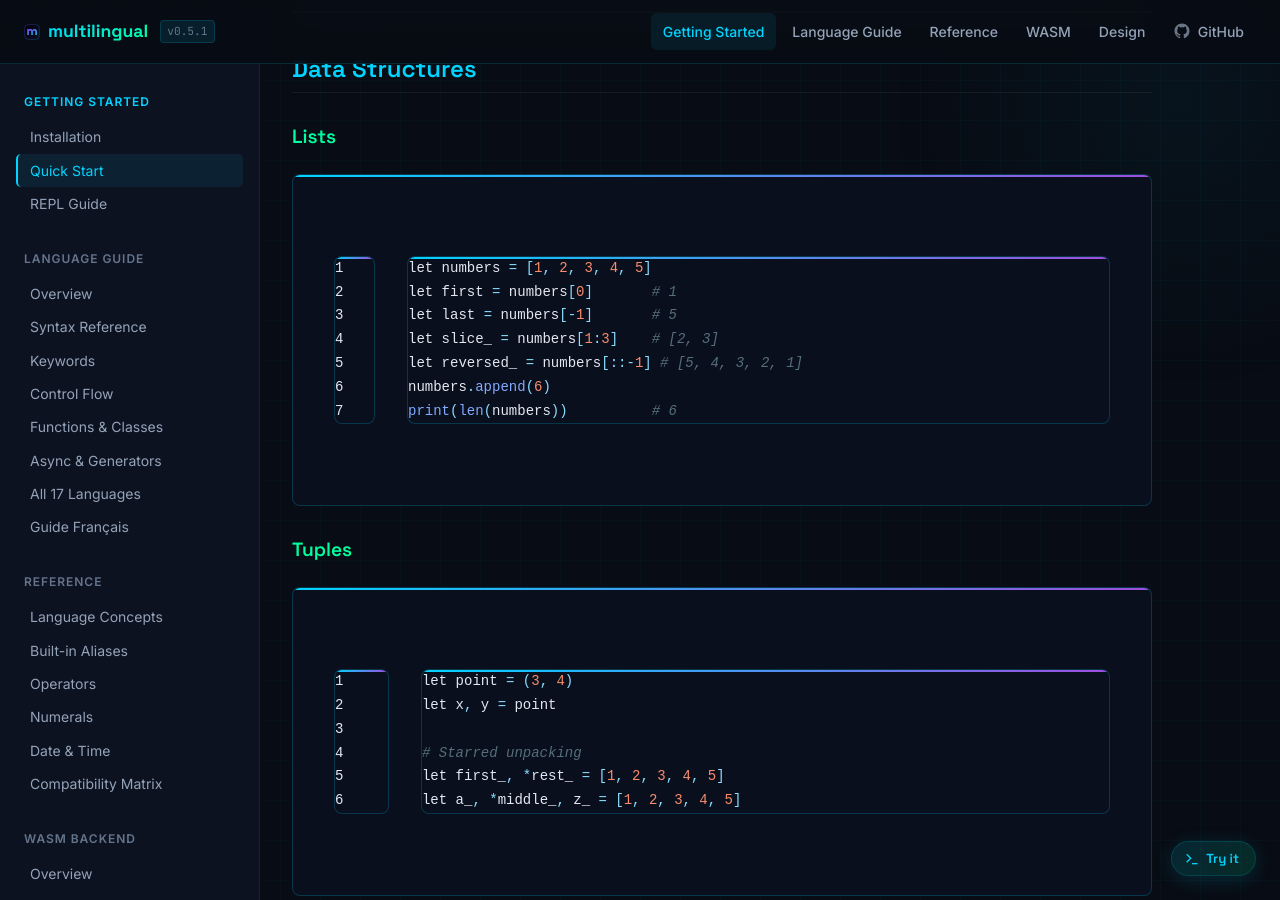
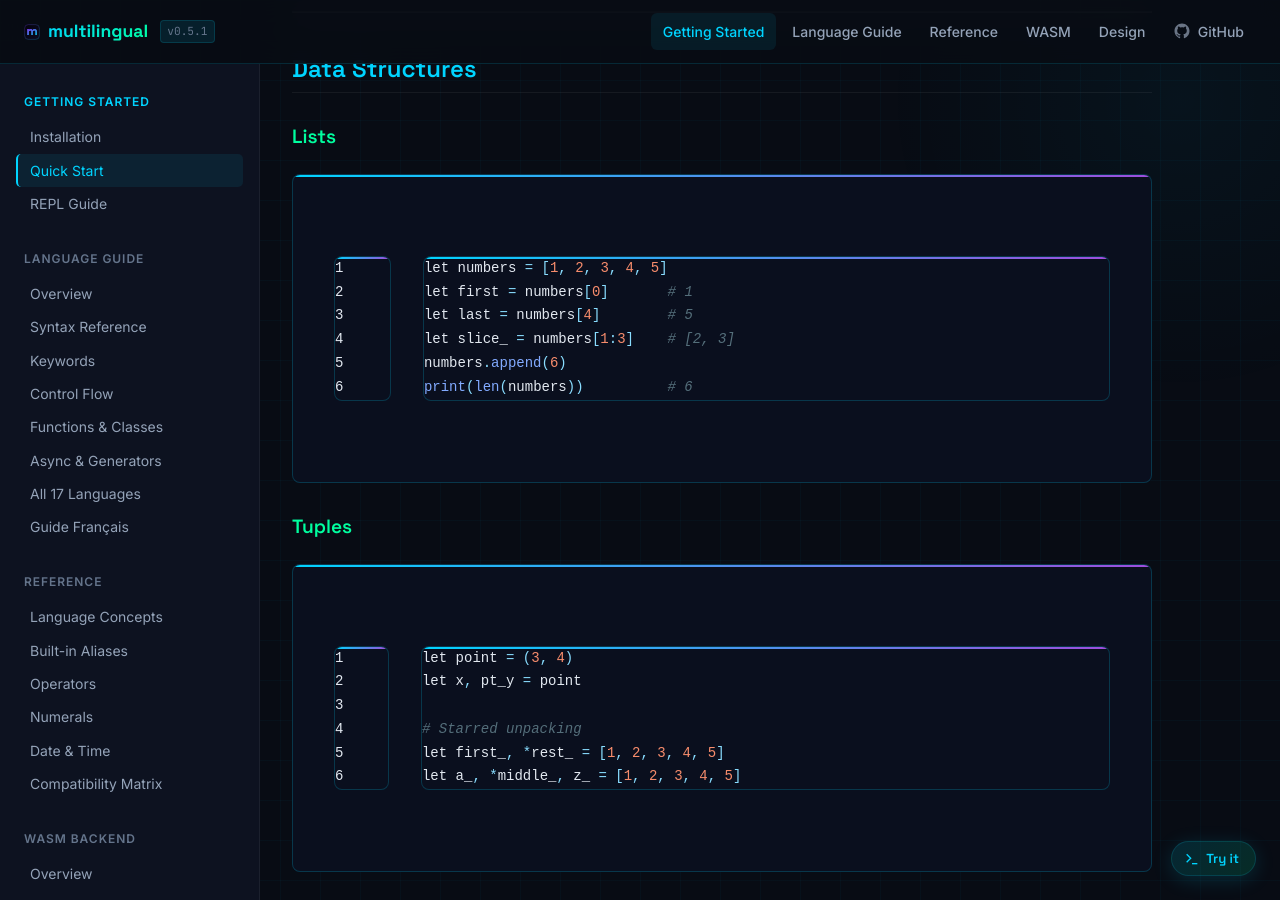
Before and after one commit to multilingualprogramming/docs, a Jekyll site: the page built from getting-started/quick-start.md, in a window 1280 px wide and 900 px high, scrolled down 5944 px. Built offline with Jekyll 4.4.1, drawn with Linux system fonts in a browser that asks for light colours.

Commit message:
Correct negative numbers

````diff
--- a/getting-started/quick-start.md
+++ b/getting-started/quick-start.md
@@ -188,9 +188,8 @@ for idx in range(10):
 ```python
 let numbers = [1, 2, 3, 4, 5]
 let first = numbers[0]       # 1
-let last = numbers[-1]       # 5
+let last = numbers[4]        # 5
 let slice_ = numbers[1:3]    # [2, 3]
-let reversed_ = numbers[::-1] # [5, 4, 3, 2, 1]
 numbers.append(6)
 print(len(numbers))          # 6
 ```
@@ -199,7 +198,7 @@ print(len(numbers))          # 6
 
 ```python
 let point = (3, 4)
-let x, y = point
+let x, pt_y = point
 
 # Starred unpacking
 let first_, *rest_ = [1, 2, 3, 4, 5]
@@ -266,8 +265,8 @@ print(format_data("x", "y", sep="—"))  # x—y
 ### Type Annotations
 
 ```python
-def add(x: int, y: int) -> int:
-    return x + y
+def add(x: int, b: int) -> int:
+    return x + b
 
 def repeat(s: str, n: int = 1) -> str:
     return s * n
````
Also changed, not shown: language-guide/functions-classes.md (+3 -3 lines).
